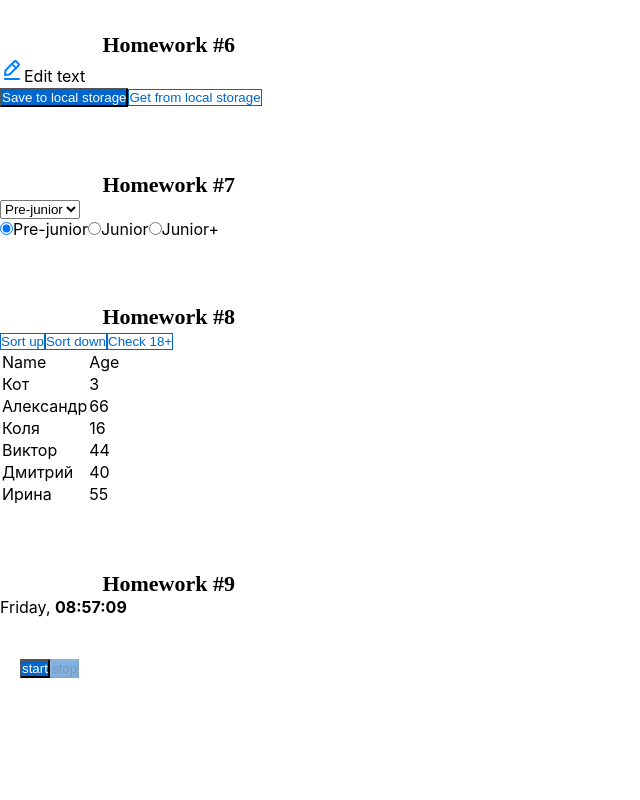
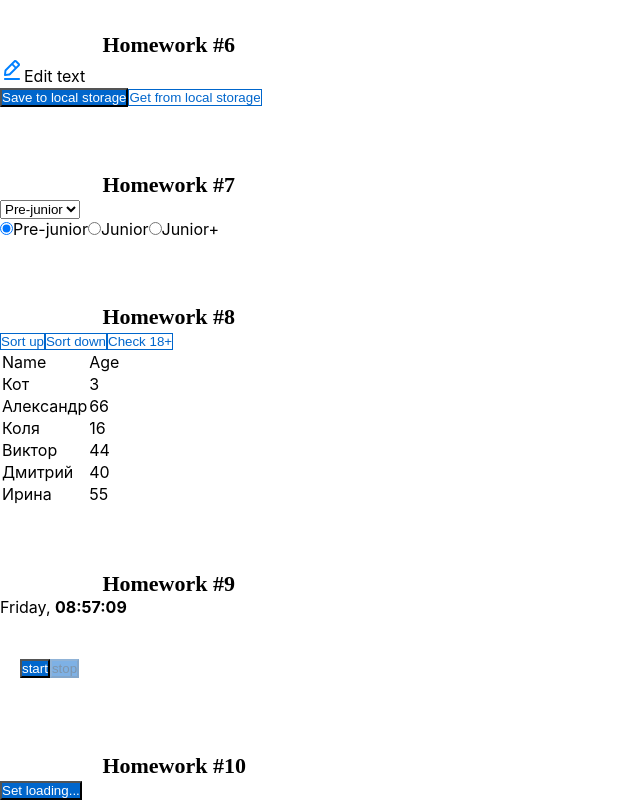
Before and after one commit to IvanMinets/Homework, a React (Create React App) app: page / in a window 1280 px wide. Shown: the part 1421-2221 px from the top of the page, without its empty margins (0-640 px from the left). Before the commit the page ends 2119 px from the top, so only its background shows below. Built offline with nearby package versions, Linux system fonts and the light colour scheme.

Commit message:
HW10 update

```diff
--- a/src/s1-main/App.tsx
+++ b/src/s1-main/App.tsx
@@ -9,6 +9,7 @@ import HW6 from "../s2-homeworks/hw06/HW6";
 import HW7 from "../s2-homeworks/hw07/HW7";
 import HW8 from "../s2-homeworks/hw08/HW8";
 import HW9 from "../s2-homeworks/hw09/HW9";
+import HW10 from "../s2-homeworks/hw10/HW10";
 
 function App() {
     return (
@@ -28,6 +29,7 @@ function App() {
             <HW7/>
             <HW8/>
             <HW9/>
+            <HW10/>
         </div>
     )
 }
--- a/src/s2-homeworks/hw10/HW10.tsx
+++ b/src/s2-homeworks/hw10/HW10.tsx
@@ -13,7 +13,7 @@ import {Loader} from './Loader'
 * 4 - сделать стили в соответствии с дизайном
 * */
 
-const HW10 = () => {
+export const HW10 = () => {
     // useSelector, useDispatch // пишет студент
     const isLoading = false
 
```
